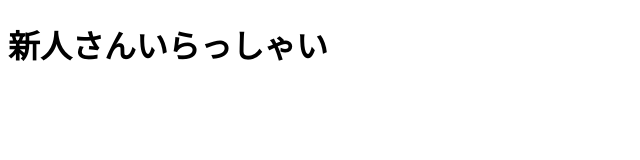
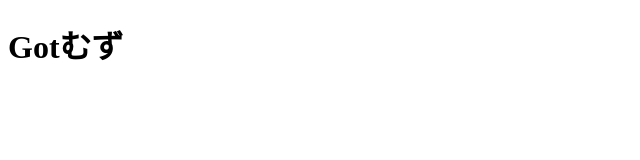
Before and after one commit to n-fujita/newcomer, a plain HTML site: page docs/index.html in a window 1280 px wide. Shown: the whole page, without its empty margins (0-640 px from the left). Drawn offline with Linux system fonts and the light colour scheme.

Commit message:
きつい

```diff
--- a/docs/index.html
+++ b/docs/index.html
@@ -1,7 +1,7 @@
 <!DOCTYPE html>
 <meta charset="utf-8" />
 
-<h1>新人さんいらっしゃい</h1>
+<h1>Gotむず</h1>
 
 <script>
 console.log("hello, newcomer");
```
